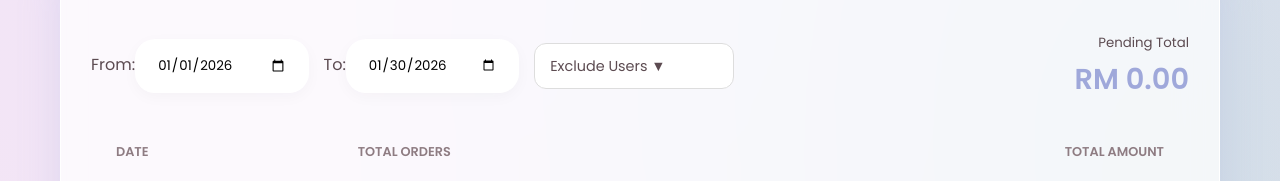
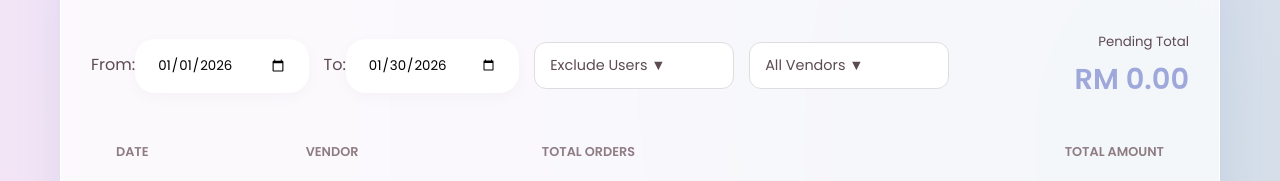
Before and after one commit to fenglau1/LunchPortal, a plain HTML site: page history.html in a window 1280 px wide. Shown: the part 1639-1820 px from the top of the page. Drawn offline with nearby package versions, Linux system fonts and the light colour scheme; no server answers; sample sign-in values are in the browser's storage.

Commit message:
Add vendor filter and multi-select options to history

```diff
--- a/history.html
+++ b/history.html
@@ -153,10 +153,18 @@
                 <div><label>From:</label><input type="date" id="sum-start" class="custom-input" style="width:auto">
                 </div>
                 <div><label>To:</label><input type="date" id="sum-end" class="custom-input" style="width:auto"></div>
+
+
                 <div class="multi-select-container">
                     <div class="multi-select-btn" onclick="HistoryLogic.toggleMultiSelect()">Exclude Users ▼</div>
                     <div id="ms-dropdown" class="multi-select-dropdown"></div>
                 </div>
+
+                <div class="multi-select-container">
+                    <div class="multi-select-btn" id="vendor-filter-btn" onclick="HistoryLogic.toggleVendorSelect()">All Vendors ▼</div>
+                    <div id="vendor-dropdown" class="multi-select-dropdown"></div>
+                </div>
+
                 <div class="summary-total"><small>Pending Total</small><span id="summary-grand-total">RM 0.00</span>
                 </div>
             </div>
@@ -165,6 +173,7 @@
                     <thead>
                         <tr>
                             <th>Date</th>
+                            <th>Vendor</th>
                             <th>Total Orders</th>
                             <th style="text-align:right">Total Amount</th>
                         </tr>
```
